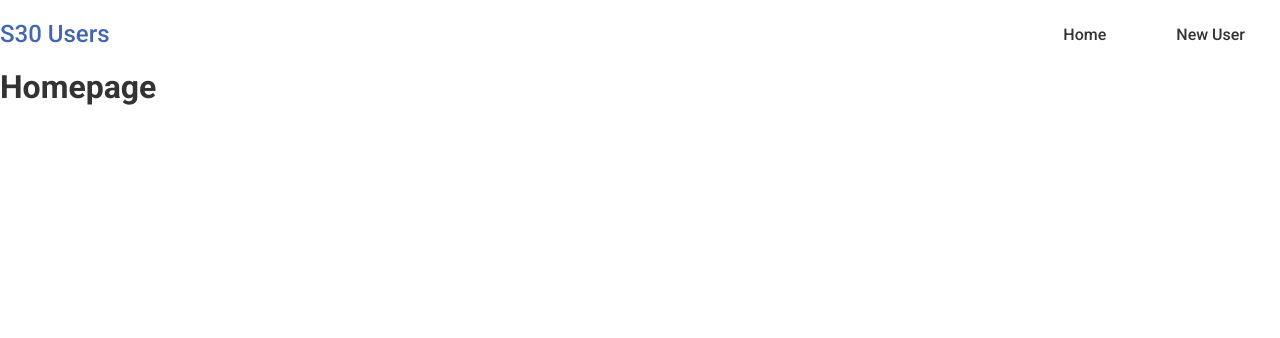
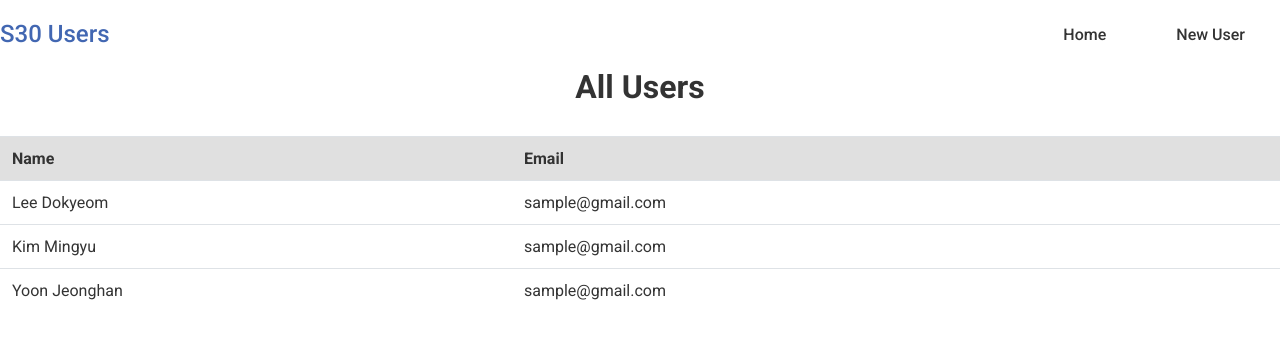
Before and after one commit to msjjean/s30-users-web, a React (Create React App) app: page / in a window 1280 px wide. Shown: the top 338 px of the page. Built offline with nearby package versions, Linux system fonts and the light colour scheme.

Commit message:
added layout in home and user index

```diff
--- a/src/components/Home.js
+++ b/src/components/Home.js
@@ -1,6 +1,27 @@
+import { useState } from 'react';
+import UserIndex from './users/UserIndex';
+
 const Home = () => {
+     const [users, setUsers] = useState([
+		{
+			id: 1,
+			name: 'Lee Dokyeom',
+			email: 'sample@gmail.com',
+		},
+		{
+			id: 2,
+			name: 'Kim Mingyu',
+			email: 'sample@gmail.com',
+		},
+		{
+			id: 3,
+			name: 'Yoon Jeonghan',
+			email: 'sample@gmail.com',
+		},
+	]);
+
     return (
-        <h1> Homepage </h1>
+        <UserIndex users={users} />
      );
 }
 
--- a/src/components/users/UserIndex.js
+++ b/src/components/users/UserIndex.js
@@ -1,6 +1,26 @@
-const UserIndex = () => {
+const UserIndex = ({users}) => {
     return (
-        <h1> User Index </h1>
+        <div className="wrapper">
+            <h1 className="page-title"> All Users</h1>
+            <table className="table">
+                <thead>
+                    <tr>
+                        <th width="40%">Name</th>
+                        <th width="60%">Email</th>
+                    </tr>
+                </thead>
+                <tbody>
+                {
+                    users.map((user) => (
+                        <tr className="" key={`user_${user.id}`}>
+                            <td>{ user.name }</td>
+                            <td>{ user.email }</td>
+                        </tr>
+                    ))
+                }
+                </tbody>
+            </table>
+        </div>
     );
 }
 
--- a/src/index.css
+++ b/src/index.css
@@ -3,6 +3,7 @@
 :root {
 	--black: #333;
 	--blue:  #4267B2;
+  --gray: #e0e0e0;
 }
 
 * {
@@ -58,3 +59,24 @@ a {
 .nav-bar .menu-links a:hover{
 	color: var(--blue);
 }
+
+.page-title {
+  margin-bottom: 30px;
+  text-align: center;
+}
+
+.table {
+  width: 100%;
+  border-collapse: collapse;
+}
+
+.table thead {
+  text-align: left;
+  background-color: var(--gray);
+  color: var(--black);
+}
+
+.table td, .table th {
+  padding: 0.75rem;
+  border-top: 1px solid #dee2e6;
+}
```
